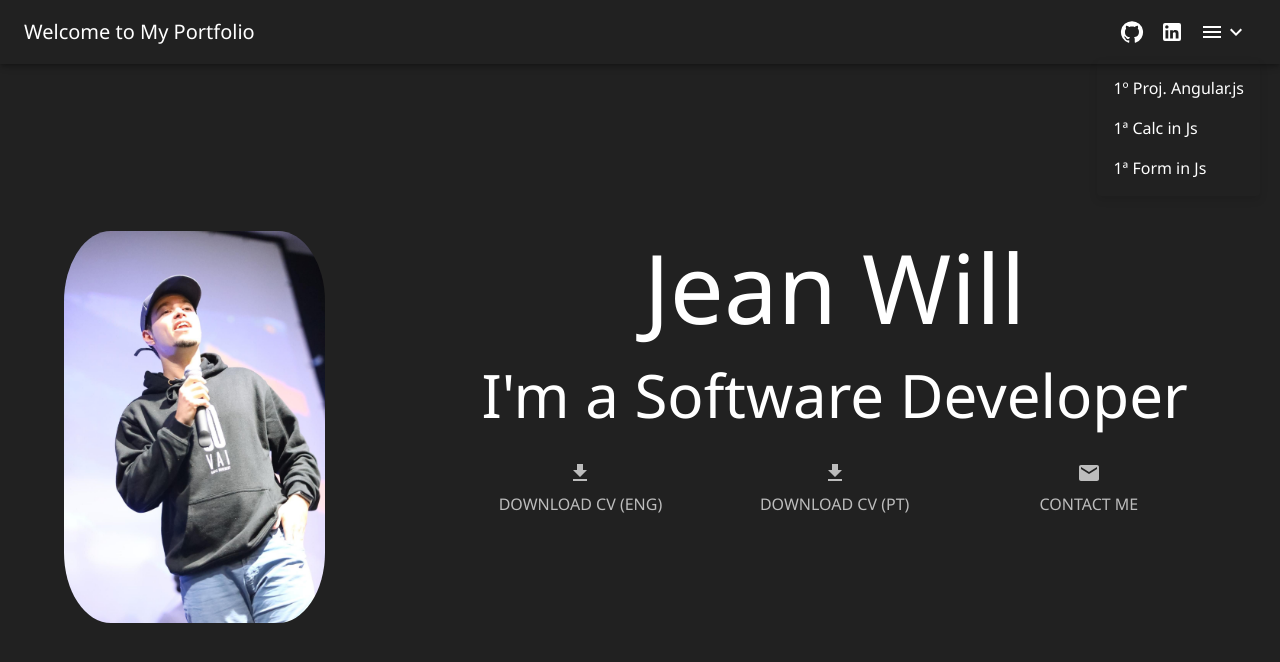
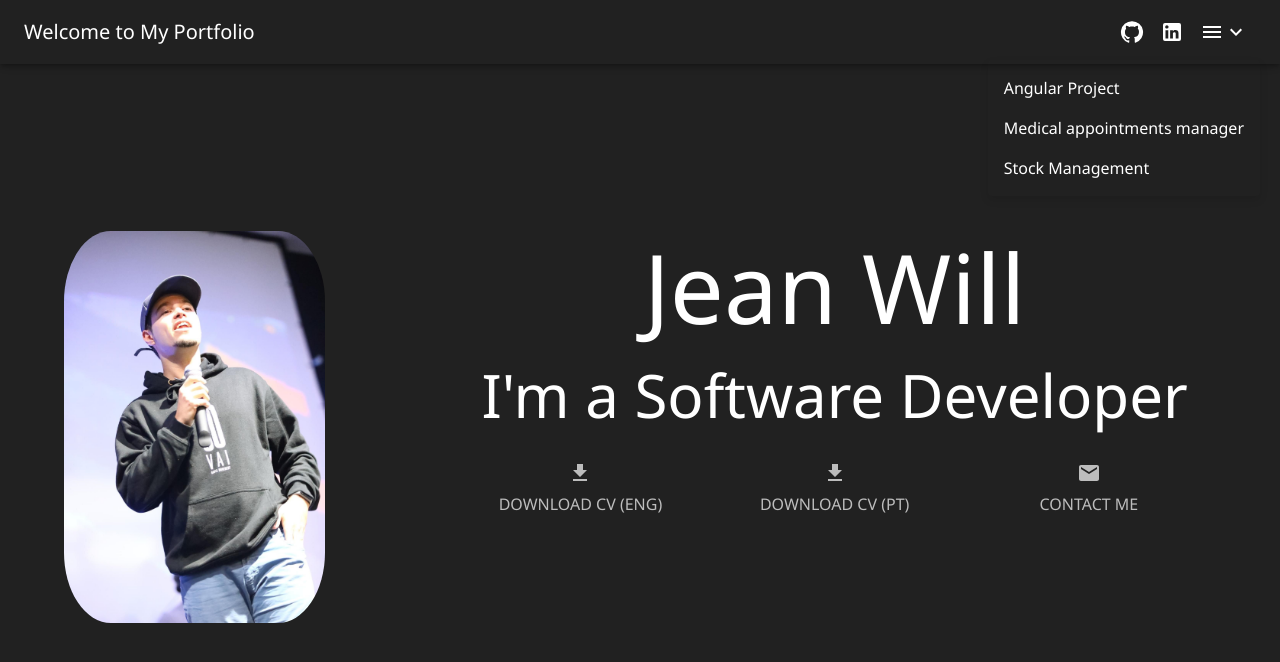
Before and after one commit to Jean-Will/my-portfolio, a React (Vite) app: page / in a window 1280 px wide. Both pictures are taken after a click on the button 1224 px from the left and 32 px from the top of the page. Shown: the top 662 px of the page. Built offline with nearby package versions, Linux system fonts and the light colour scheme.

Commit message:
actualization in projects developed , insert to new video link to the latest project

```diff
--- a/src/Components/NavBar/NavBar.tsx
+++ b/src/Components/NavBar/NavBar.tsx
@@ -63,13 +63,13 @@ const NavBar = () => {
                   }}
                 >
                   <ListItemButton component="a" href="https://sysbanking-angular.netlify.app/">
-                    <Typography variant="body1">1º Proj. Angular.js</Typography>
+                    <Typography variant="body1">Angular Project </Typography>
                   </ListItemButton>
-                  <ListItemButton component="a" href="https://smartcalculator-js.netlify.app/">
-                    <Typography variant="body1">1ª Calc in Js</Typography>
+                  <ListItemButton component="a" href="https://youtu.be/cKmxXSjsnos">
+                    <Typography variant="body1">Medical appointments manager </Typography>
                   </ListItemButton>
-                  <ListItemButton component="a" href="https://forms-javascript.netlify.app/">
-                    <Typography variant="body1">1ª Form in Js</Typography>
+                  <ListItemButton component="a" href="https://youtube.com/shorts/wUSwRjGfT2U?feature=share">
+                    <Typography variant="body1">Stock Management </Typography>
                   </ListItemButton>
                 </List>
               </CSSTransition>
```
